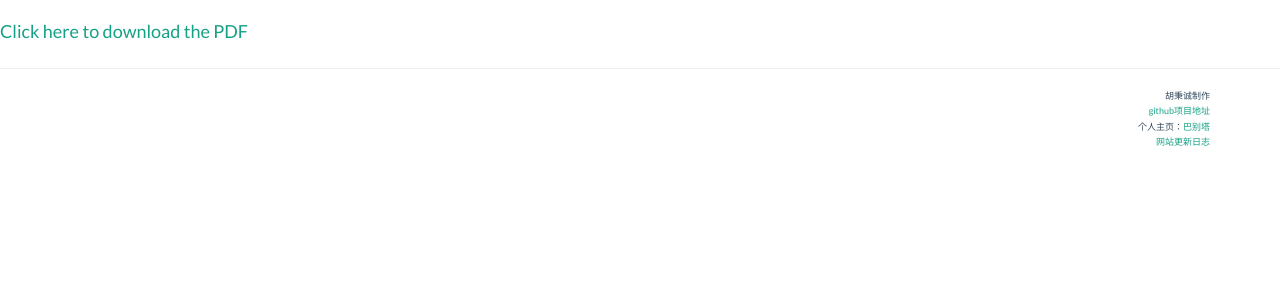
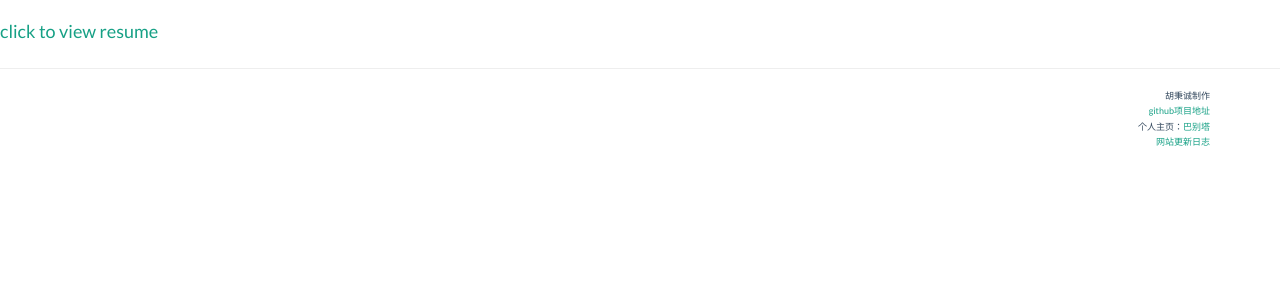
Before and after one commit to BrunoHu/flask_blog, a Flask app: page /resume in a window 1280 px wide. Shown: the part 53-353 px from the top of the page. Run offline with Flask 2, Linux system fonts and the light colour scheme; some libraries are stand-ins or nearby versions.

Commit message:
new resume

```diff
--- a/app/templates/pdf.html
+++ b/app/templates/pdf.html
@@ -3,8 +3,8 @@
 {% block content %}
 <script type="text/javascript">
       window.onload = function (){
-             var success = new PDFObject({ url: "/static/file/resume.pdf" }).embed();
+             var success = new PDFObject({ url: "/static/file/new_resume.pdf" }).embed();
       };
 </script>
-<a href="/static/file/resume.pdf">Click here to download the PDF</a>
+<a href="/static/file/new_resume.pdf">click to view resume</a>
 {% endblock %}
```
Also changed, not shown: 2 other files.
